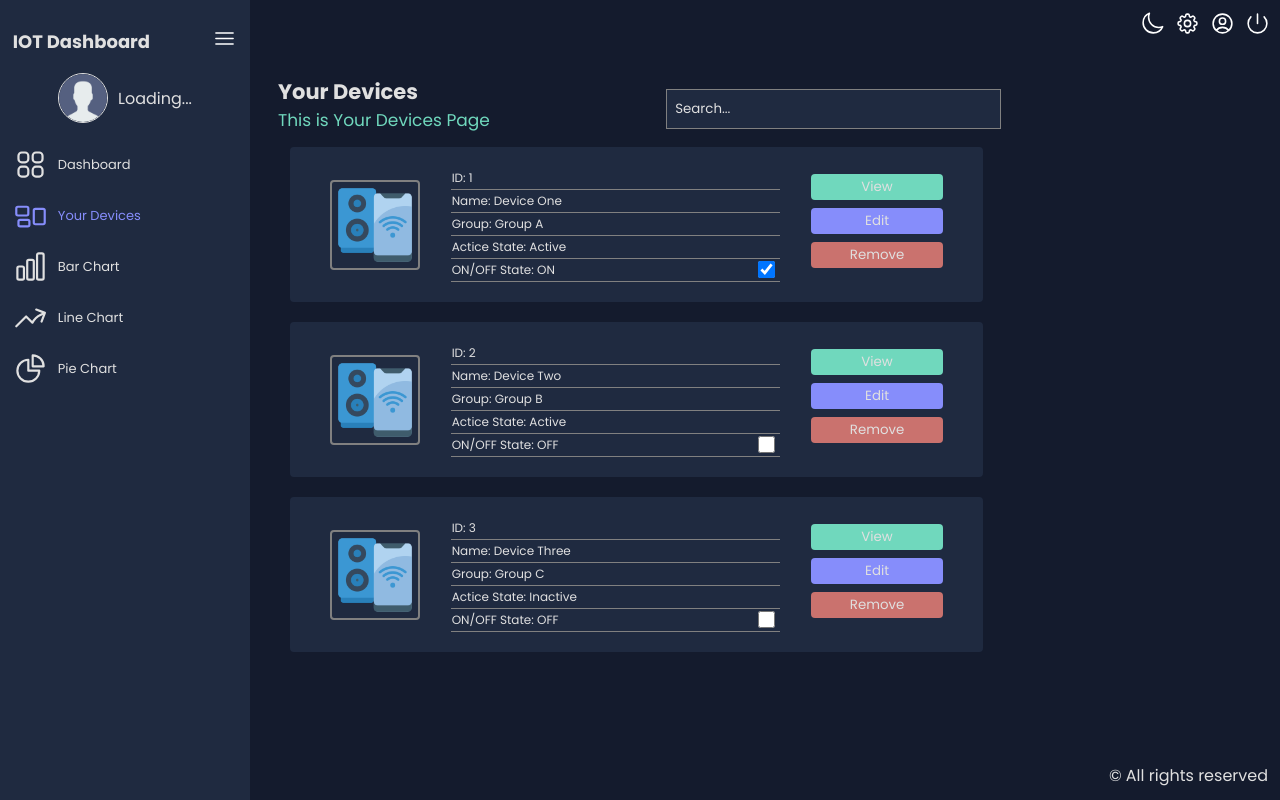
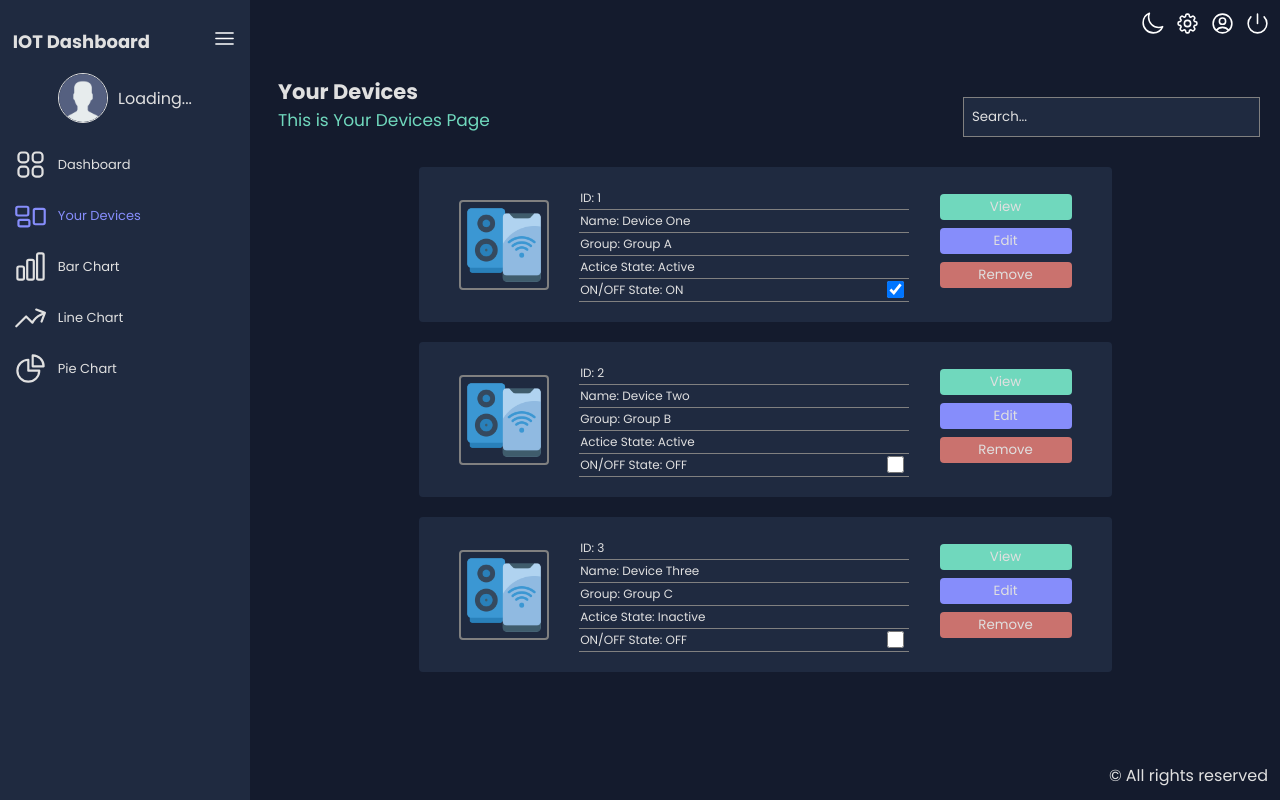
Before and after one commit to AlokPrasanna/IOT_dashboard-frontend, a React (Vite) app: page /devices in a window 1280 px wide. Built offline with nearby package versions, Linux system fonts and the light colour scheme; no server answers.

Commit message:
Modified Device Page Style

```diff
--- a/src/pages/Devices/Devices.tsx
+++ b/src/pages/Devices/Devices.tsx
@@ -32,8 +32,6 @@ const data = [{
 
 const Devices:React.FC = () => {
   const [searchTerm, setSearchTerm] = useState<String>('');
-  const [filterActive, setFilterActive] = useState<'all' | 'active' | 'inactive'>('all');
-  const [filterOn, setFilterOn] = useState<'all' | 'on' | 'off'>('all');
 
   const {colors} = useTheme();
 
--- a/src/pages/Devices/devices.scss
+++ b/src/pages/Devices/devices.scss
@@ -9,14 +9,14 @@
 .devices-header{
     display: flex;
     align-items: end;
+    justify-content: space-between;
     gap: 20px;
 }
 
 .devices-header input {
     margin-left: 15%;
-    margin-bottom: 8px;
     padding: 5px 8px;
-    width: 33.8%;
+    width: 30%;
     outline: none;
     background-color: var(--bg-color);
     color: var(--text-color);
@@ -34,9 +34,11 @@
 
 .devices-body{
     width: 100%;
+    margin-top: 20px;
     display: flex;
     flex-direction: column;
-    justify-content: start;
+    align-items: center;
+    justify-content: center;
     overflow-y: auto;
 }
 
```
